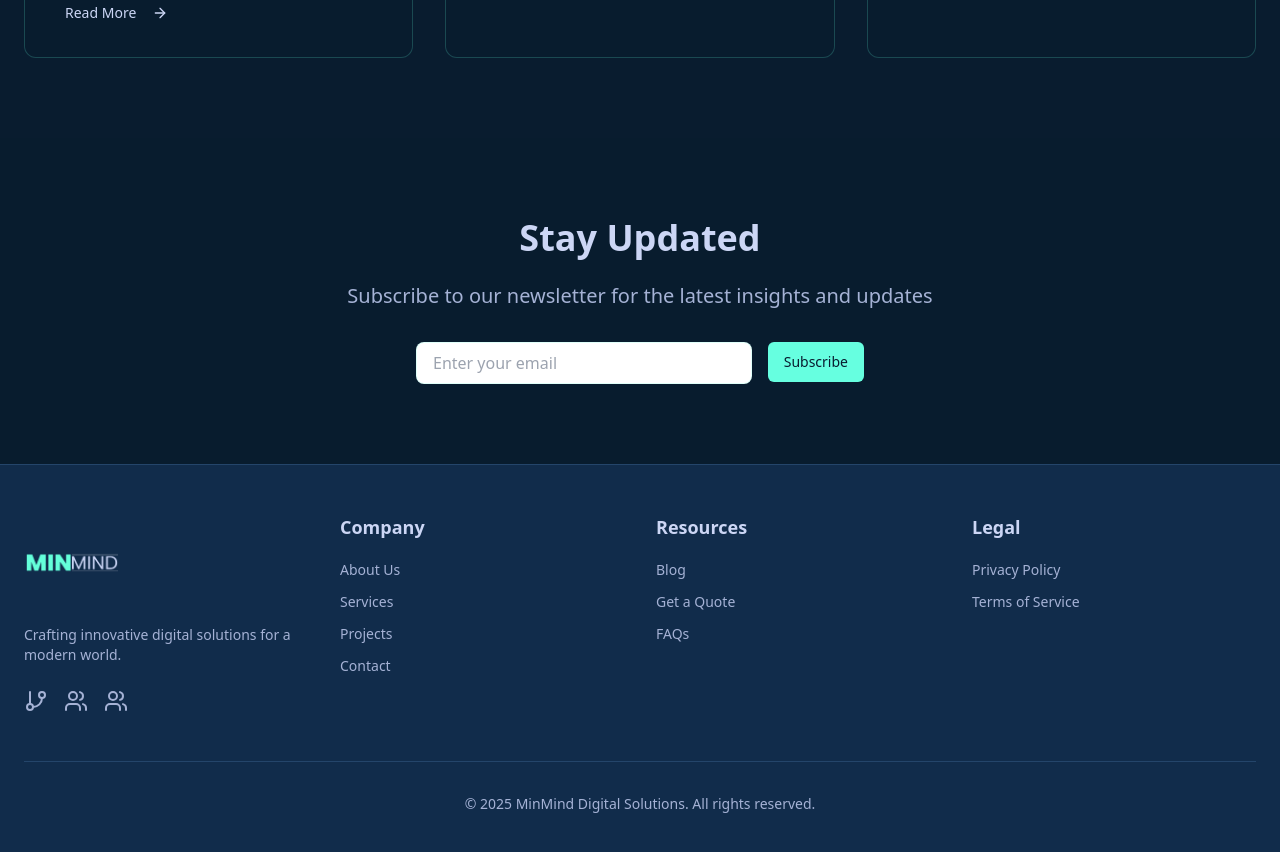
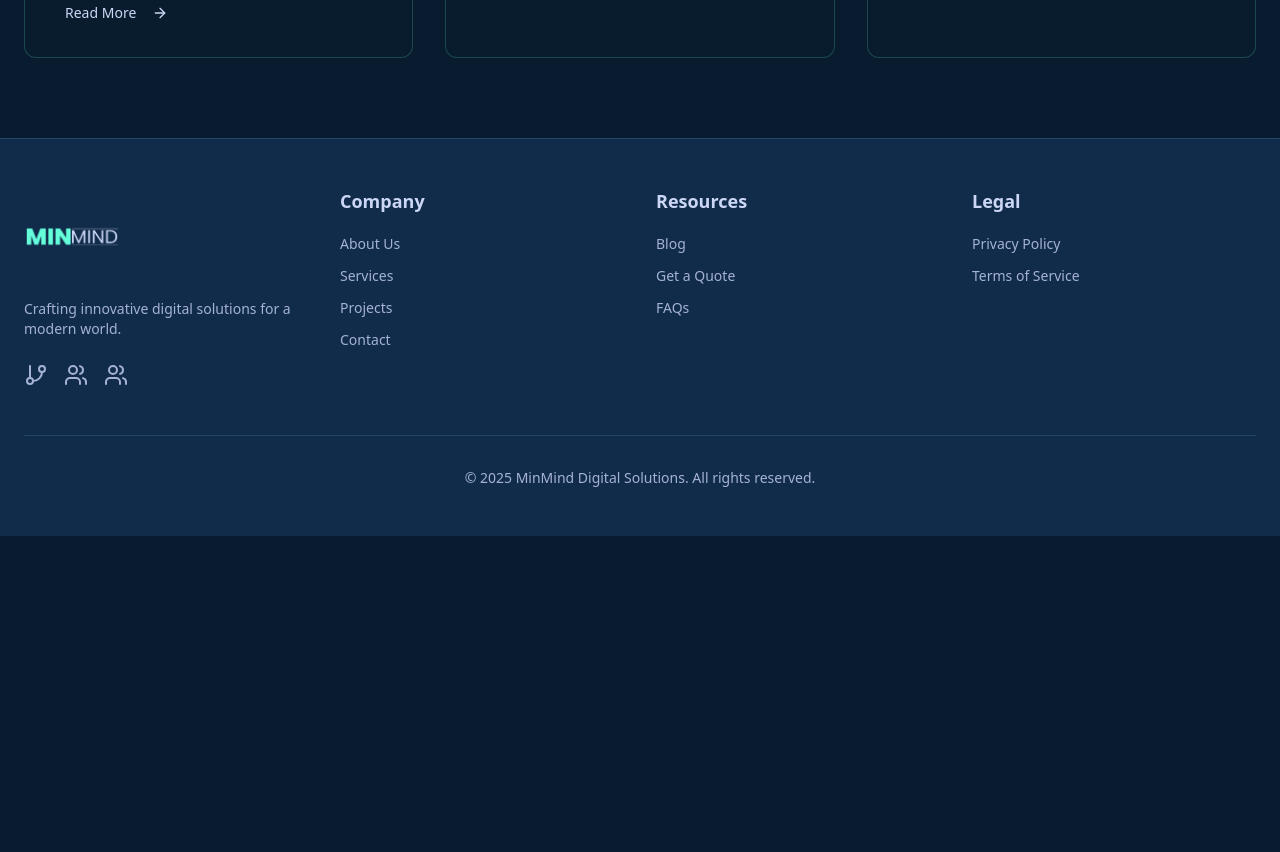
Before and after one commit to Eshaniqbal/MinMind, a Next.js app: page /blog in a window 1280 px wide. Shown: the part 1300-2152 px from the top of the page. After the commit the page ends 1836 px from the top, so only its background shows below. Built offline with nearby package versions, Linux system fonts and the light colour scheme.

Commit message:
added various files

```diff
--- a/src/app/blog/page.tsx
+++ b/src/app/blog/page.tsx
@@ -156,26 +156,7 @@ export default function BlogPage() {
       </section>
 
       {/* Newsletter Section */}
-      <section className="py-20 bg-background/50">
-        <div className="container mx-auto px-4 md:px-6 text-center">
-          <h2 className="text-3xl md:text-4xl font-bold mb-6">Stay Updated</h2>
-          <p className="text-xl text-muted-foreground mb-8 max-w-2xl mx-auto">
-            Subscribe to our newsletter for the latest insights and updates
-          </p>
-          <div className="max-w-md mx-auto">
-            <div className="flex gap-4">
-              <input
-                type="email"
-                placeholder="Enter your email"
-                className="flex-1 px-4 py-2 rounded-lg border border-primary/20 focus:outline-none focus:ring-2 focus:ring-primary/50"
-              />
-              <Button className="bg-primary text-primary-foreground hover:bg-primary/90">
-                Subscribe
-              </Button>
-            </div>
-          </div>
-        </div>
-      </section>
+
     </div>
   );
 }
--- a/src/app/page.tsx
+++ b/src/app/page.tsx
@@ -621,7 +621,7 @@ export default function HomePage() {
       </section>
 
       {/* Stats Section */}
-      <section className="mt-8 py-6">
+      <section className="mt-8 md:mt-16 py-6">
         <div className="container mx-auto px-4 md:px-6">
           <div className="grid grid-cols-2 md:grid-cols-4 gap-4 md:gap-6">
             {[
@@ -655,7 +655,7 @@ export default function HomePage() {
       </section>
 
       {/* Enhanced What We Do Section */}
-      <section className="pt-6 pb-0">
+      <section className="mt-12 md:mt-16 pt-6 pb-0">
         <div className="container mx-auto px-4 md:px-6">
           <ScrollAnimationWrapper animationType="fadeInUp" className="text-center mb-8">
             <h2 className="text-4xl md:text-5xl font-bold tracking-tight text-foreground mb-4">What We Do</h2>
@@ -739,7 +739,7 @@ export default function HomePage() {
       </section>
 
       {/* Projects Section */}
-      <section className="mt-4 md:mt-6 pb-6">
+      <section className="mt-12 md:mt-16 pb-6">
         <div className="container mx-auto px-4 md:px-6">
           <ScrollAnimationWrapper animationType="fadeInUp" className="text-center mb-8">
             <h2 className="text-4xl md:text-5xl font-bold tracking-tight text-foreground mb-4">Featured Projects</h2>
@@ -802,7 +802,7 @@ export default function HomePage() {
       </section>
 
       {/* Blog Highlights Section */}
-      <section className="py-6">
+      <section className="mt-8 md:mt-16 py-6">
         <div className="container mx-auto px-4 md:px-6">
           <div className="text-center mb-12">
             <h2 className="text-3xl md:text-4xl font-bold mb-4">Latest Insights</h2>
@@ -851,7 +851,7 @@ export default function HomePage() {
       </section>
 
       {/* Process Section */}
-      <section className="py-6">
+      <section className="mt-8 md:mt-16 py-6">
         <div className="container mx-auto px-4 md:px-6">
           <ScrollAnimationWrapper animationType="fadeInUp" className="text-center mb-16">
             <h2 className="text-4xl md:text-5xl font-bold tracking-tight text-foreground mb-4">Our Process</h2>
@@ -892,7 +892,7 @@ export default function HomePage() {
       </section>
 
       {/* Testimonials Section */}
-      <section className="mt-8 py-6">
+      <section className="mt-8 md:mt-16 py-6">
         <div className="container mx-auto px-4 md:px-6">
           <ScrollAnimationWrapper animationType="fadeInUp" className="text-center mb-16">
             <h2 className="text-4xl md:text-5xl font-bold tracking-tight text-foreground mb-4">Client Testimonials</h2>
@@ -931,7 +931,7 @@ export default function HomePage() {
       </section>
 
       {/* Call to Action Section */}
-      <section className="mt-8 py-6 relative overflow-hidden">
+      <section className="mt-8 md:mt-16 py-6 relative overflow-hidden">
         <div className="absolute inset-0 bg-gradient-to-r from-primary to-teal-400 opacity-90" />
         <div className="absolute inset-0 bg-[radial-gradient(circle_at_50%_50%,rgba(255,255,255,0.1),transparent_50%)]" />
         <div className="container mx-auto px-4 md:px-6 text-center relative z-10">
@@ -954,7 +954,7 @@ export default function HomePage() {
       </section>
 
       {/* Why Choose Us Section */}
-      <section className="mt-8 py-6">
+      <section className="mt-8 md:mt-16 py-6">
         <div className="container mx-auto px-4 md:px-6">
           <ScrollAnimationWrapper animationType="fadeInUp" className="text-center mb-12">
             <h2 className="text-4xl md:text-5xl font-bold tracking-tight text-foreground mb-4">Why Choose Us</h2>
@@ -1015,7 +1015,7 @@ export default function HomePage() {
       </section>
 
       {/* Tech Stack Section */}
-      <section className="mt-8 py-6">
+      <section className="mt-8 md:mt-16 py-6">
         <div className="container mx-auto px-4 md:px-6">
           <ScrollAnimationWrapper animationType="fadeInUp" className="text-center mb-12">
             <h2 className="text-4xl md:text-5xl font-bold tracking-tight text-foreground mb-4">Our Tech Stack</h2>
@@ -1050,7 +1050,7 @@ export default function HomePage() {
       </section>
 
       {/* FAQ Section */}
-      <section className="mt-8 py-6">
+      <section className="mt-8 md:mt-16 py-6">
         <div className="container mx-auto px-4 md:px-6">
           <ScrollAnimationWrapper animationType="fadeInUp" className="text-center mb-12">
             <h2 className="text-4xl md:text-5xl font-bold tracking-tight text-foreground mb-4">Frequently Asked Questions</h2>
```
